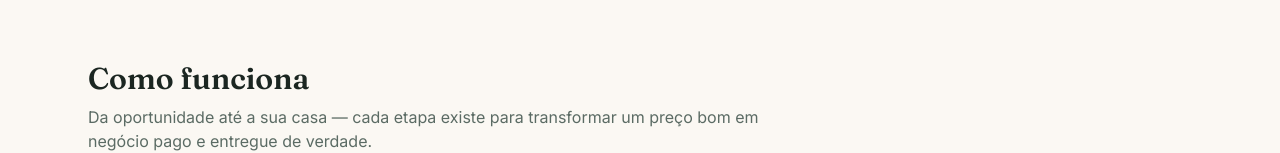
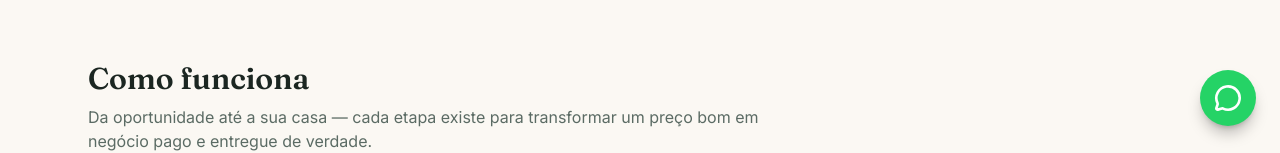
Before and after one commit to GBCOMPANYBR/andrezinho, a Next.js app: page / in a window 1280 px wide. Shown: the part 650-803 px from the top of the page. Built offline with nearby package versions, Linux system fonts and the light colour scheme; no server answers; the database is empty.

Commit message:
Add floating WhatsApp button linking to Andrezinho

```diff
--- a/src/app/layout.tsx
+++ b/src/app/layout.tsx
@@ -2,6 +2,7 @@ import type { Metadata } from "next";
 import { Inter, Fraunces } from "next/font/google";
 import { Navbar } from "@/components/layout/Navbar";
 import { Footer } from "@/components/layout/Footer";
+import { WhatsAppButton } from "@/components/layout/WhatsAppButton";
 import { getUsuarioAtual } from "@/lib/auth";
 import "./globals.css";
 
@@ -43,6 +44,7 @@ export default async function RootLayout({ children }: LayoutProps<"/">) {
         <Navbar usuario={usuario ? { nome: usuario.nome, isAdmin: usuario.isAdmin } : null} />
         <main className="flex-1">{children}</main>
         <Footer />
+        <WhatsAppButton />
       </body>
     </html>
   );
--- /dev/null
+++ b/src/components/layout/WhatsAppButton.tsx
@@ -0,0 +1,20 @@
+import { MessageCircle } from "lucide-react";
+
+const NUMERO_WHATSAPP = "5511989635013";
+const MENSAGEM_PADRAO = "Olá! Vim pelo site do Andrezinho e queria falar direto.";
+
+export function WhatsAppButton() {
+  const href = `https://wa.me/${NUMERO_WHATSAPP}?text=${encodeURIComponent(MENSAGEM_PADRAO)}`;
+
+  return (
+    <a
+      href={href}
+      target="_blank"
+      rel="noopener noreferrer"
+      aria-label="Falar com o Andrezinho no WhatsApp"
+      className="fixed bottom-5 right-5 z-50 flex h-14 w-14 items-center justify-center rounded-full bg-[#25D366] text-white shadow-lg shadow-black/25 transition-transform hover:scale-105 active:scale-95 sm:bottom-6 sm:right-6"
+    >
+      <MessageCircle className="h-7 w-7" strokeWidth={2.25} />
+    </a>
+  );
+}
```
